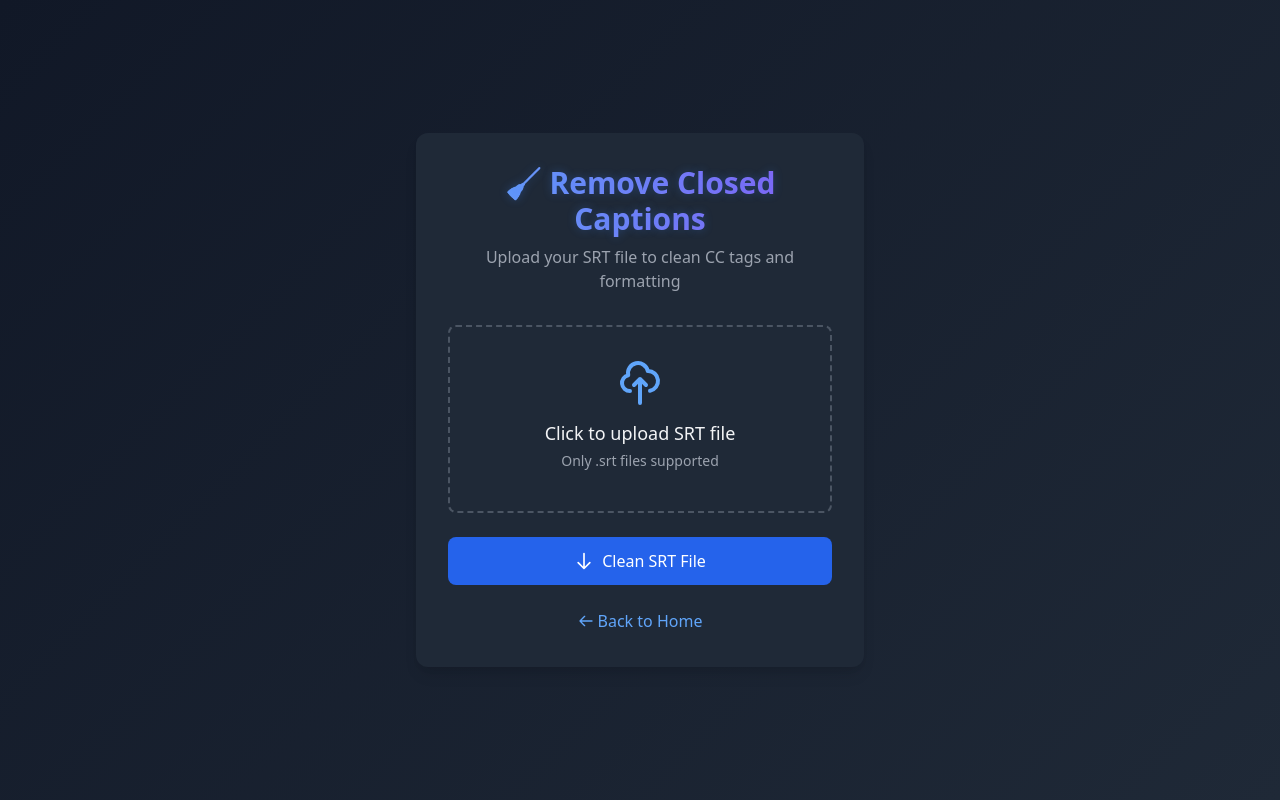
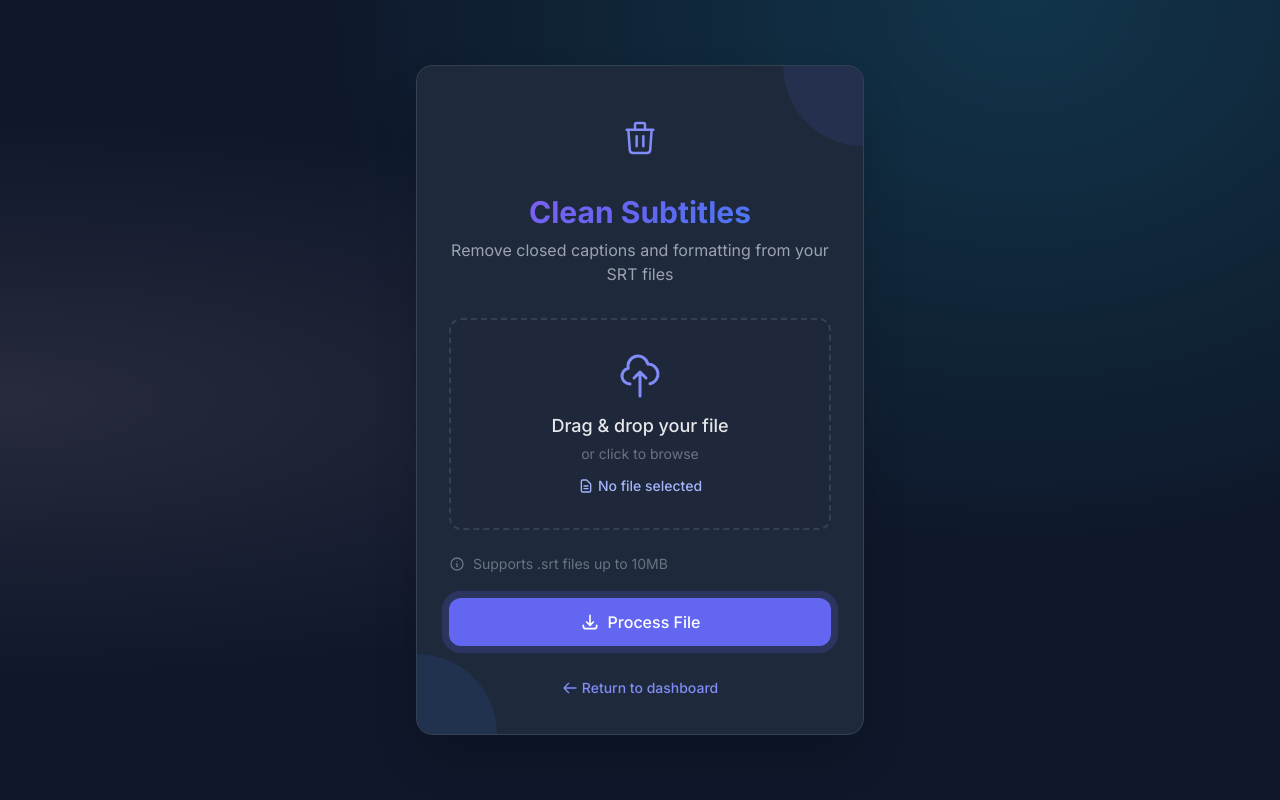
Before and after one commit to lokosmotos/Danialspacex, a Flask app: page /cc-remover in a window 1280 px wide. Run offline with Flask 3, Linux system fonts and the light colour scheme.

Commit message:
Update cc_remover.html

```diff
--- a/templates/cc_remover.html
+++ b/templates/cc_remover.html
@@ -5,72 +5,186 @@
   <meta name="viewport" content="width=device-width, initial-scale=1.0">
   <title>Remove CC – Danial Space</title>
   <link href="https://cdn.jsdelivr.net/npm/tailwindcss@2.2.19/dist/tailwind.min.css" rel="stylesheet">
+  <link href="https://fonts.googleapis.com/css2?family=Inter:wght@300;400;500;600;700&display=swap" rel="stylesheet">
   <style>
+    :root {
+      --primary: #6366f1;
+      --primary-hover: #4f46e5;
+      --background: #0f172a;
+      --surface: #1e293b;
+      --border: #334155;
+    }
+
+    body {
+      font-family: 'Inter', sans-serif;
+      background: var(--background);
+      background-image:
+        radial-gradient(at 80% 0%, hsla(189, 100%, 56%, 0.15) 0px, transparent 50%),
+        radial-gradient(at 0% 50%, hsla(355, 100%, 93%, 0.1) 0px, transparent 50%);
+      min-height: 100vh;
+    }
+
+    .card {
+      background: var(--surface);
+      backdrop-filter: blur(12px);
+      -webkit-backdrop-filter: blur(12px);
+      border: 1px solid var(--border);
+      box-shadow: 0 25px 50px -12px rgba(0, 0, 0, 0.25);
+    }
+
     .file-upload {
-      border: 2px dashed #4b5563;
+      border: 2px dashed var(--border);
+      transition: all 0.3s cubic-bezier(0.4, 0, 0.2, 1);
+      background: rgba(30, 41, 59, 0.5);
+    }
+
+    .file-upload:hover {
+      border-color: var(--primary);
+      background: rgba(99, 102, 241, 0.1);
+    }
+
+    .file-upload.active {
+      border-color: var(--primary);
+      background: rgba(99, 102, 241, 0.2);
+    }
+
+    .gradient-text {
+      background: linear-gradient(135deg, #8b5cf6 0%, #6366f1 50%, #3b82f6 100%);
+      -webkit-background-clip: text;
+      background-clip: text;
+      -webkit-text-fill-color: transparent;
+    }
+
+    .btn-primary {
+      background: var(--primary);
       transition: all 0.3s ease;
     }
-    .file-upload:hover {
-      border-color: #3b82f6;
-      background-color: rgba(59, 130, 246, 0.05);
+
+    .btn-primary:hover {
+      background: var(--primary-hover);
+      transform: translateY(-1px);
+      box-shadow: 0 10px 15px -3px rgba(0, 0, 0, 0.2);
     }
-    .glow {
-      text-shadow: 0 0 10px rgba(59, 130, 246, 0.3);
+
+    .btn-primary:active {
+      transform: translateY(0);
     }
-    body {
-      background: linear-gradient(135deg, #111827 0%, #1f2937 100%);
+
+    .pulse {
+      animation: pulse 2s infinite;
+    }
+
+    @keyframes pulse {
+      0% { box-shadow: 0 0 0 0 rgba(99, 102, 241, 0.7); }
+      70% { box-shadow: 0 0 0 10px rgba(99, 102, 241, 0); }
+      100% { box-shadow: 0 0 0 0 rgba(99, 102, 241, 0); }
     }
   </style>
 </head>
-<body class="min-h-screen flex items-center justify-center text-gray-100">
-  <div class="max-w-md w-full bg-gray-800 rounded-xl shadow-lg p-8 mx-4">
+<body class="min-h-screen flex items-center justify-center p-4">
+  <div class="card max-w-md w-full rounded-2xl overflow-hidden p-8 relative">
+    <!-- Decorative elements -->
+    <div class="absolute -top-20 -right-20 w-40 h-40 rounded-full bg-indigo-500 opacity-10 blur-3xl"></div>
+    <div class="absolute -bottom-20 -left-20 w-40 h-40 rounded-full bg-blue-500 opacity-10 blur-3xl"></div>
+
     <!-- Header -->
-    <div class="text-center mb-8">
-      <h1 class="text-3xl font-bold mb-2 bg-clip-text text-transparent bg-gradient-to-r from-blue-400 to-purple-500 glow">
-        🧹 Remove Closed Captions
+    <div class="text-center mb-8 relative z-10">
+      <div class="w-20 h-20 bg-indigo-500/10 rounded-2xl flex items-center justify-center mx-auto mb-4">
+        <svg xmlns="http://www.w3.org/2000/svg" class="h-10 w-10 text-indigo-400" fill="none" viewBox="0 0 24 24" stroke="currentColor" stroke-width="1.5">
+          <path stroke-linecap="round" stroke-linejoin="round" d="M19 7l-.867 12.142A2 2 0 0116.138 21H7.862a2 2 0 01-1.995-1.858L5 7m5 4v6m4-6v6m1-10V4a1 1 0 00-1-1h-4a1 1 0 00-1 1v3M4 7h16" />
+        </svg>
+      </div>
+      <h1 class="text-3xl font-bold mb-2 gradient-text">
+        Clean Subtitles
       </h1>
-      <p class="text-gray-400">Upload your SRT file to clean CC tags and formatting</p>
+      <p class="text-gray-400">Remove closed captions and formatting from your SRT files</p>
     </div>
 
     <!-- Upload Form -->
-    <form action="/remove-cc" method="post" enctype="multipart/form-data" class="space-y-6">
-      <div class="file-upload rounded-lg p-8 text-center cursor-pointer">
+    <form action="/remove-cc" method="post" enctype="multipart/form-data" class="space-y-6 relative z-10">
+      <div id="uploadContainer" class="file-upload rounded-xl p-8 text-center cursor-pointer transition-all duration-300">
         <input type="file" name="srtfile" id="fileInput" accept=".srt" required class="hidden">
-        <label for="fileInput" class="cursor-pointer">
-          <svg xmlns="http://www.w3.org/2000/svg" class="h-12 w-12 mx-auto text-blue-400 mb-3" fill="none" viewBox="0 0 24 24" stroke="currentColor">
-            <path stroke-linecap="round" stroke-linejoin="round" stroke-width="2" d="M7 16a4 4 0 01-.88-7.903A5 5 0 1115.9 6L16 6a5 5 0 011 9.9M15 13l-3-3m0 0l-3 3m3-3v12" />
+        <label for="fileInput" class="cursor-pointer flex flex-col items-center">
+          <svg xmlns="http://www.w3.org/2000/svg" class="h-12 w-12 mx-auto text-indigo-400 mb-3" fill="none" viewBox="0 0 24 24" stroke="currentColor" stroke-width="1.5">
+            <path stroke-linecap="round" stroke-linejoin="round" d="M7 16a4 4 0 01-.88-7.903A5 5 0 1115.9 6L16 6a5 5 0 011 9.9M15 13l-3-3m0 0l-3 3m3-3v12" />
           </svg>
-          <h3 class="text-lg font-medium">Click to upload SRT file</h3>
-          <p class="text-sm text-gray-400 mt-1">Only .srt files supported</p>
-          <p id="fileName" class="text-blue-300 mt-2 font-mono text-sm"></p>
+          <h3 class="text-lg font-medium text-gray-200">Drag & drop your file</h3>
+          <p class="text-sm text-gray-500 mt-1">or click to browse</p>
+          <p id="fileName" class="text-indigo-300 mt-3 font-medium text-sm flex items-center">
+            <svg xmlns="http://www.w3.org/2000/svg" class="h-4 w-4 mr-1" fill="none" viewBox="0 0 24 24" stroke="currentColor" stroke-width="2">
+              <path stroke-linecap="round" stroke-linejoin="round" d="M9 12h6m-6 4h6m2 5H7a2 2 0 01-2-2V5a2 2 0 012-2h5.586a1 1 0 01.707.293l5.414 5.414a1 1 0 01.293.707V19a2 2 0 01-2 2z" />
+            </svg>
+            <span id="fileNameText">No file selected</span>
+          </p>
         </label>
       </div>
 
-      <button type="submit" class="w-full bg-blue-600 hover:bg-blue-700 text-white py-3 px-4 rounded-lg font-medium flex items-center justify-center">
-        <svg xmlns="http://www.w3.org/2000/svg" class="h-5 w-5 mr-2" fill="none" viewBox="0 0 24 24" stroke="currentColor">
-          <path stroke-linecap="round" stroke-linejoin="round" stroke-width="2" d="M19 14l-7 7m0 0l-7-7m7 7V3" />
+      <div class="flex items-center text-gray-500 text-sm">
+        <svg xmlns="http://www.w3.org/2000/svg" class="h-4 w-4 mr-2 flex-shrink-0" fill="none" viewBox="0 0 24 24" stroke="currentColor" stroke-width="2">
+          <path stroke-linecap="round" stroke-linejoin="round" d="M13 16h-1v-4h-1m1-4h.01M21 12a9 9 0 11-18 0 9 9 0 0118 0z" />
         </svg>
-        Clean SRT File
+        <span>Supports .srt files up to 10MB</span>
+      </div>
+
+      <button type="submit" class="btn-primary w-full text-white py-3 px-4 rounded-xl font-medium flex items-center justify-center pulse">
+        <svg xmlns="http://www.w3.org/2000/svg" class="h-5 w-5 mr-2" fill="none" viewBox="0 0 24 24" stroke="currentColor" stroke-width="2">
+          <path stroke-linecap="round" stroke-linejoin="round" d="M4 16v1a3 3 0 003 3h10a3 3 0 003-3v-1m-4-4l-4 4m0 0l-4-4m4 4V4" />
+        </svg>
+        Process File
       </button>
     </form>
 
     <!-- Back Link -->
-    <div class="mt-6 text-center">
-      <a href="/" class="text-blue-400 hover:text-blue-300 inline-flex items-center">
-        <svg xmlns="http://www.w3.org/2000/svg" class="h-4 w-4 mr-1" fill="none" viewBox="0 0 24 24" stroke="currentColor">
-          <path stroke-linecap="round" stroke-linejoin="round" stroke-width="2" d="M10 19l-7-7m0 0l7-7m-7 7h18" />
+    <div class="mt-8 text-center relative z-10">
+      <a href="/" class="text-indigo-400 hover:text-indigo-300 inline-flex items-center text-sm font-medium">
+        <svg xmlns="http://www.w3.org/2000/svg" class="h-4 w-4 mr-1" fill="none" viewBox="0 0 24 24" stroke="currentColor" stroke-width="2">
+          <path stroke-linecap="round" stroke-linejoin="round" d="M10 19l-7-7m0 0l7-7m-7 7h18" />
         </svg>
-        Back to Home
+        Return to dashboard
       </a>
     </div>
   </div>
 
   <script>
-    // Show selected filename
-    document.getElementById('fileInput').addEventListener('change', function(e) {
-      const fileName = e.target.files[0]?.name || 'No file selected';
-      document.getElementById('fileName').textContent = fileName;
+    // Enhanced file upload interaction
+    const fileInput = document.getElementById('fileInput');
+    const uploadContainer = document.getElementById('uploadContainer');
+    const fileNameText = document.getElementById('fileNameText');
+
+    // Drag and drop functionality
+    uploadContainer.addEventListener('dragover', (e) => {
+      e.preventDefault();
+      uploadContainer.classList.add('active');
     });
+
+    uploadContainer.addEventListener('dragleave', () => {
+      uploadContainer.classList.remove('active');
+    });
+
+    uploadContainer.addEventListener('drop', (e) => {
+      e.preventDefault();
+      uploadContainer.classList.remove('active');
+      if (e.dataTransfer.files.length) {
+        fileInput.files = e.dataTransfer.files;
+        updateFileName();
+      }
+    });
+
+    // File selection handler
+    fileInput.addEventListener('change', updateFileName);
+
+    function updateFileName() {
+      if (fileInput.files.length) {
+        const file = fileInput.files[0];
+        fileNameText.textContent = file.name;
+        fileNameText.classList.add('text-indigo-300');
+        fileNameText.classList.remove('text-gray-500');
+      } else {
+        fileNameText.textContent = 'No file selected';
+        fileNameText.classList.remove('text-indigo-300');
+        fileNameText.classList.add('text-gray-500');
+      }
+    }
   </script>
 </body>
 </html>
```
